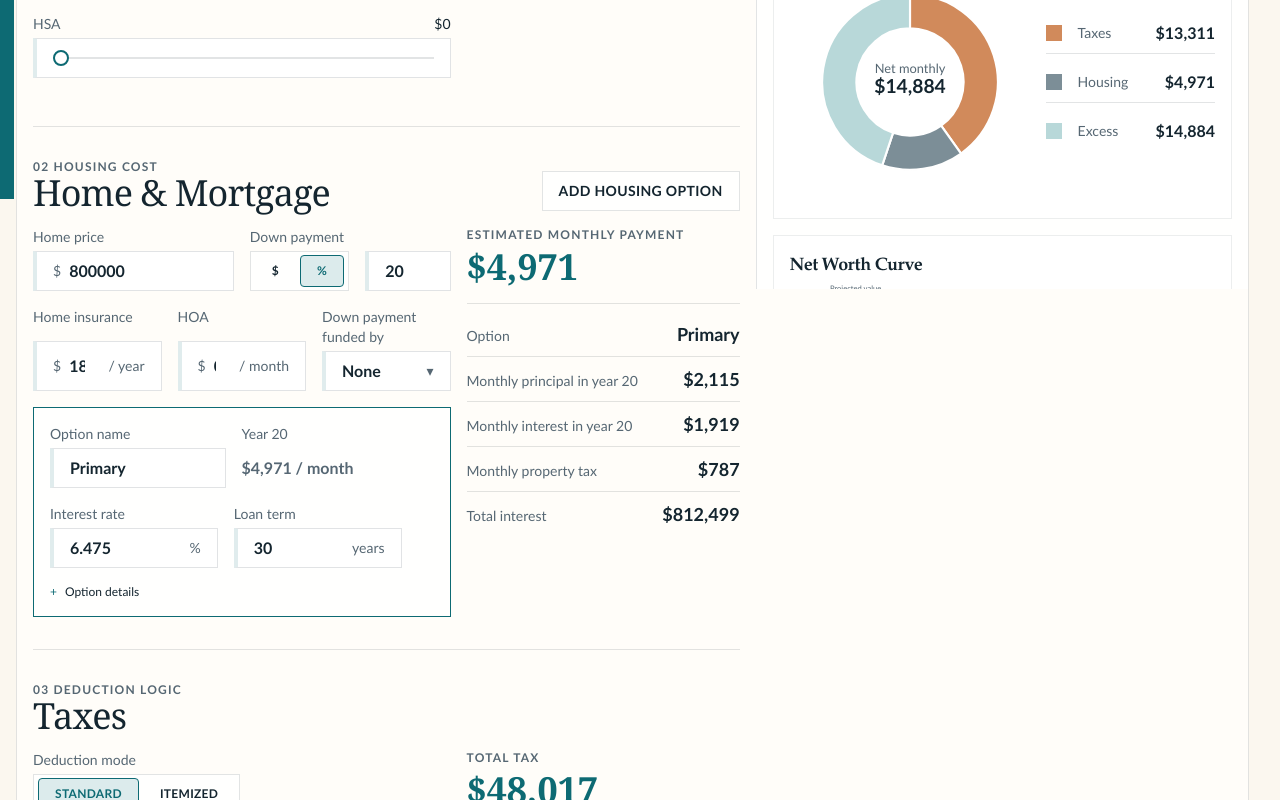
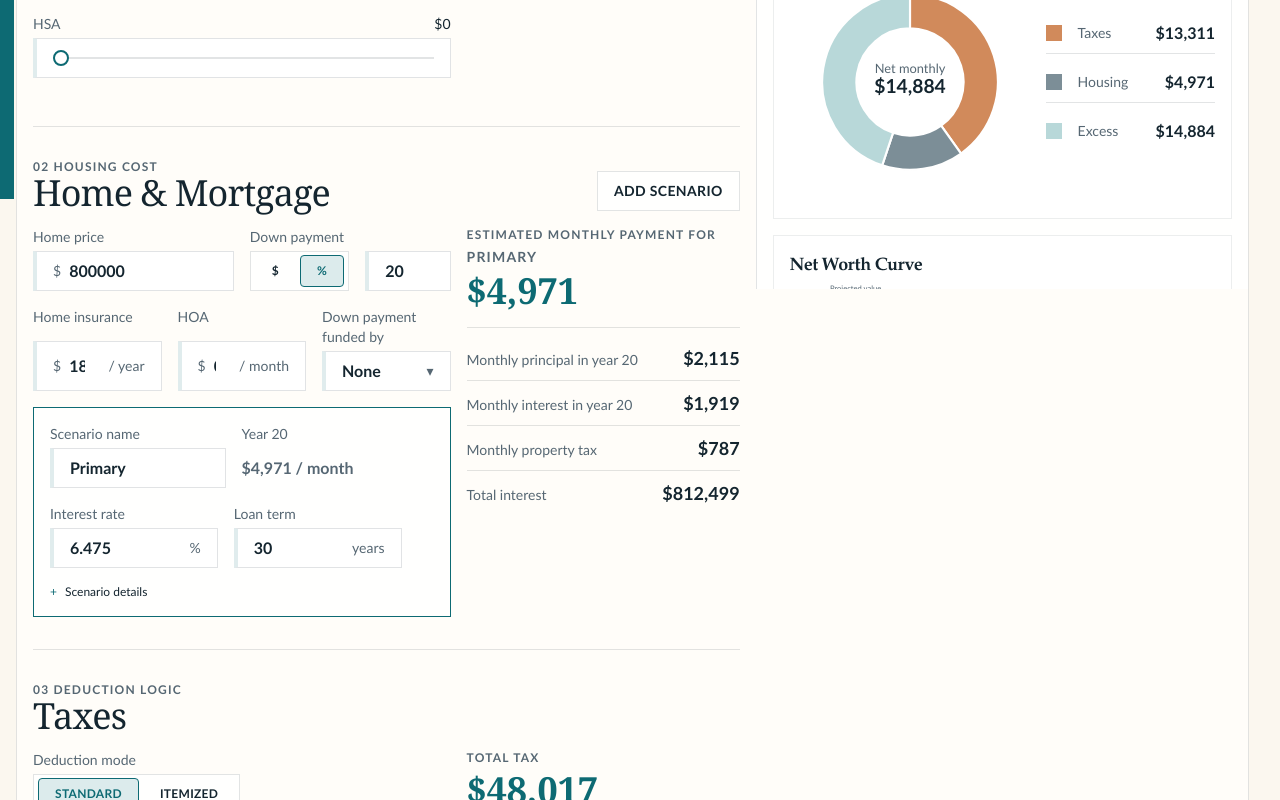
Before and after one commit to exilium-com/basisflow, a React (Vite) app: page /workspace in a window 1280 px wide. Shown: the part 601-1401 px from the top of the page. Built offline with nearby package versions, Linux system fonts and the light colour scheme.

Commit message:
rename mortgage

```diff
--- a/src/components/MetricGrid.tsx
+++ b/src/components/MetricGrid.tsx
@@ -3,7 +3,7 @@ import clsx from "clsx";
 import { labelTextClass, numberTextClass, primaryNumberTextClass, smallCapsTextClass } from "../lib/text";
 
 type MetricGridItem = {
-  label: string;
+  label: React.ReactNode;
   value: React.ReactNode;
 };
 
@@ -26,7 +26,7 @@ export function MetricGrid({ items, primaryItem }: MetricGridProps) {
 
       {items.map((item: MetricGridItem, index: number) => (
         <div
-          key={item.label}
+          key={index}
           className={clsx(
             "flex items-baseline justify-between gap-4",
             index > 0 ? "border-t border-(--line) pt-2" : primaryItem && "pt-2",
--- a/src/components/MortgageLoanOptions.tsx
+++ b/src/components/MortgageLoanOptions.tsx
@@ -68,13 +68,13 @@ function MortgageLoanOptionCard({
       bodyClassName="grid gap-4"
       selected={selected}
       onSelect={() => onSelectLoan(loan.id)}
-      removeLabel={optionCount > 1 ? `Remove ${loanState.name || "mortgage option"}` : undefined}
+      removeLabel={optionCount > 1 ? `Remove ${loanState.name || "scenario"}` : undefined}
       onRemove={optionCount > 1 ? () => onRemoveLoan(loan.id) : undefined}
       details={
         <>
           <SegmentedToggle
             label="Type"
-            ariaLabel={`Loan type for ${loanState.name || "mortgage option"}`}
+            ariaLabel={`Loan type for ${loanState.name || "scenario"}`}
             className="w-fit"
             value={loanState.kind}
             onChange={(kind) => onUpdateLoanKind(loan.id, kind)}
@@ -112,7 +112,7 @@ function MortgageLoanOptionCard({
           ) : null}
         </>
       }
-      detailsTitle="Option details"
+      detailsTitle="Scenario details"
       detailsSummary={detailsSummary}
       detailsOpen={expandedLoanId === loan.id}
       onToggleDetails={(open) => onSetExpandedLoanId(open ? loan.id : null)}
@@ -120,7 +120,7 @@ function MortgageLoanOptionCard({
       <div className="flex items-end gap-4">
         <TextField
           className="flex-1"
-          label="Option name"
+          label="Scenario name"
           value={loanState.name}
           onChange={(event) => onUpdateLoanName(loan.id, event.target.value)}
         />
--- a/src/components/workspace/MortgageSection.tsx
+++ b/src/components/workspace/MortgageSection.tsx
@@ -7,6 +7,7 @@ import { SegmentedToggle } from "../SegmentedToggle";
 import { WorkspaceSection } from "./WorkspaceSection";
 import { usd } from "../../lib/format";
 import { getMortgageMonthlyPaymentForYear } from "../../lib/mortgagePage";
+import { labelTextClass } from "../../lib/text";
 import {
   type Mortgage,
   type MortgageDownPaymentMode,
@@ -69,7 +70,7 @@ export function MortgageSection({
       index="02"
       title="Home & Mortgage"
       summary="Housing Cost"
-      actions={<ActionButton onClick={onAddMortgageOption}>Add housing option</ActionButton>}
+      actions={<ActionButton onClick={onAddMortgageOption}>Add scenario</ActionButton>}
     >
       <div className="grid grid-cols-5 gap-4">
         <div className="col-span-3 grid gap-4">
@@ -158,7 +159,12 @@ export function MortgageSection({
           <div className="sticky top-4">
             <MetricGrid
               primaryItem={{
-                label: isRentScenario ? "Estimated monthly rent" : "Estimated monthly payment",
+                label: (
+                  <span className="grid gap-1">
+                    <span>{isRentScenario ? "Estimated monthly rent for" : "Estimated monthly payment for"}</span>
+                    <span className={labelTextClass}>{mortgageScenario.typeLabel}</span>
+                  </span>
+                ),
                 value: usd(getMortgageMonthlyPaymentForYear(mortgageScenario, currentYear)),
               }}
               items={mortgageSummaryItems}
--- a/src/lib/mortgagePage.ts
+++ b/src/lib/mortgagePage.ts
@@ -124,14 +124,12 @@ export function buildMortgageSummaryItems(scenario: MortgageScenario, year = 0)
     const monthlyRent = getMortgageMonthlyPaymentForYear(scenario, year);
 
     return [
-      { label: "Option", value: scenario.typeLabel },
       { label: "Annual housing cost", value: usd(monthlyRent * 12) },
       { label: "Yearly increase", value: `${scenario.rentGrowthRate.toFixed(1)}%` },
     ];
   }
 
   return [
-    { label: "Option", value: scenario.typeLabel },
     { label: `Monthly principal ${monthlyLabelSuffix}`, value: usd(getMortgagePrincipalForYear(scenario, year)) },
     { label: `Monthly interest ${monthlyLabelSuffix}`, value: usd(getMortgageInterestForYear(scenario, year)) },
     { label: "Monthly property tax", value: usd(scenario.monthlyTax) },
```
